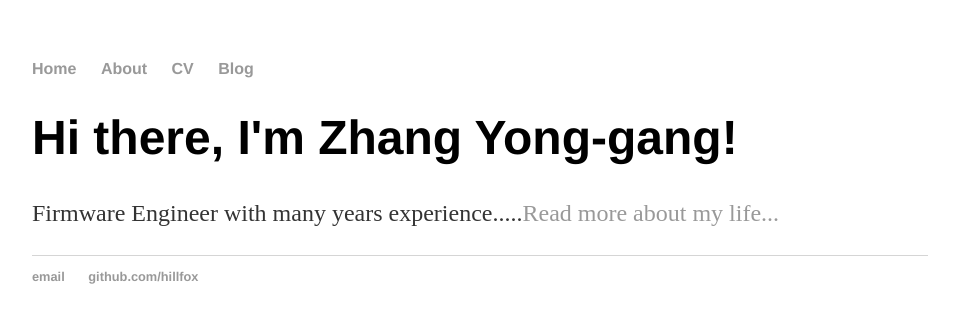
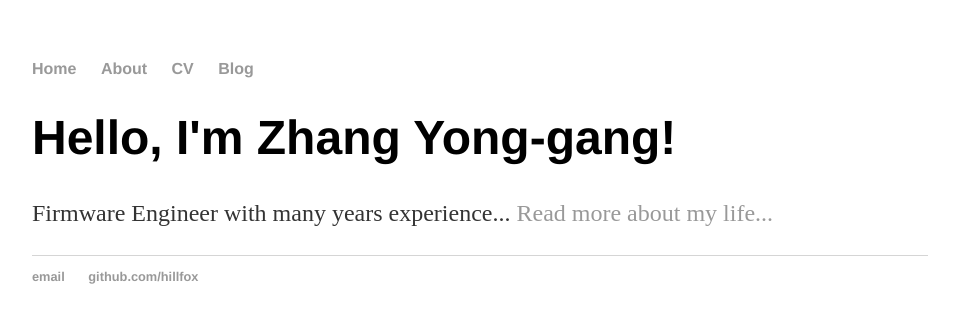
Before and after one commit to hillfox/hillfox.github.io, a Jekyll site: the page built from index.html, in a window 1280 px wide. Shown: the top 323 px of the page, without its empty margins (160-1119 px from the left). Built offline with Jekyll 4.4.1, drawn with Linux system fonts in a browser that asks for light colours.

Commit message:
Update index.html

```diff
--- a/index.html
+++ b/index.html
@@ -1,30 +1,8 @@
-<!DOCTYPE html>
-<html>
-	<head>
-		<title>Zhang Yonggang Tech Blog</title>
-		<!-- link to main stylesheet -->
-		<link rel="stylesheet" type="text/css" href="/css/main.css">
-        </head>
-	<body>
-		<nav>
-    		<ul>
-        		<li><a href="/">Home</a></li>
-	        	<li><a href="/about">About</a></li>
-        		<li><a href="/cv">CV</a></li>
-        		<li><a href="/blog">Blog</a></li>
-    		</ul>
-		</nav>
-		<div class="container">
-    		<div class="blurb">
-        		<h1>Hi there, I'm Zhang Yong-gang!</h1>
-				<p> Firmware Engineer with many years experience.....<a href="/about">Read more about my life...</a></p>
-    		</div><!-- /.blurb -->
-		</div><!-- /.container -->
-		<footer>
-    		<ul>
-        		<li><a href="mailto:zhangyg72@hotmail.com">email</a></li>
-        		<li><a href="https://github.com/hillfox">github.com/hillfox</a></li>
-			</ul>
-		</footer>
-	</body>
-</html>
+---
+layout: default
+title: Zhang Yonggang Tech Blog
+---
+<div class="blurb">
+	<h1>Hello, I'm Zhang Yong-gang!</h1>
+	<p>Firmware Engineer with many years experience... <a href="/about">Read more about my life...</a></p>
+</div><!-- /.blurb -->
```
